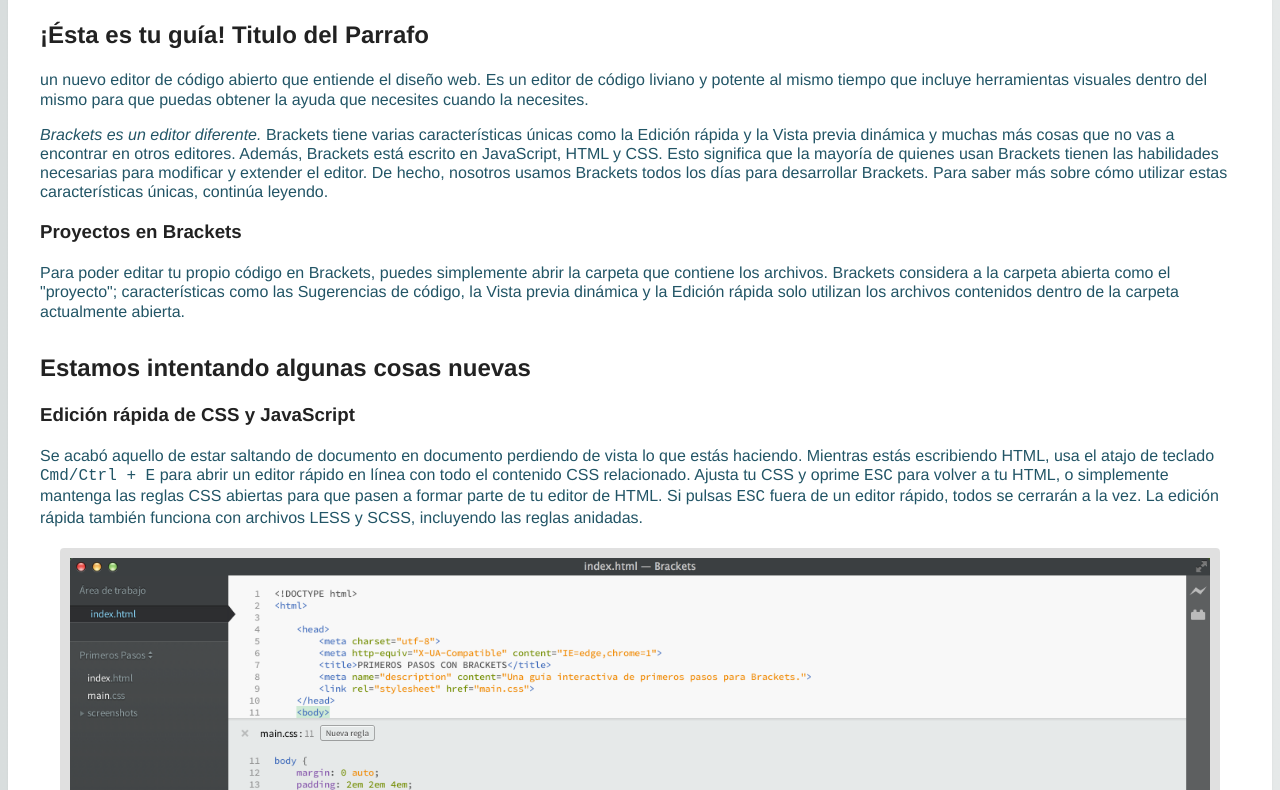
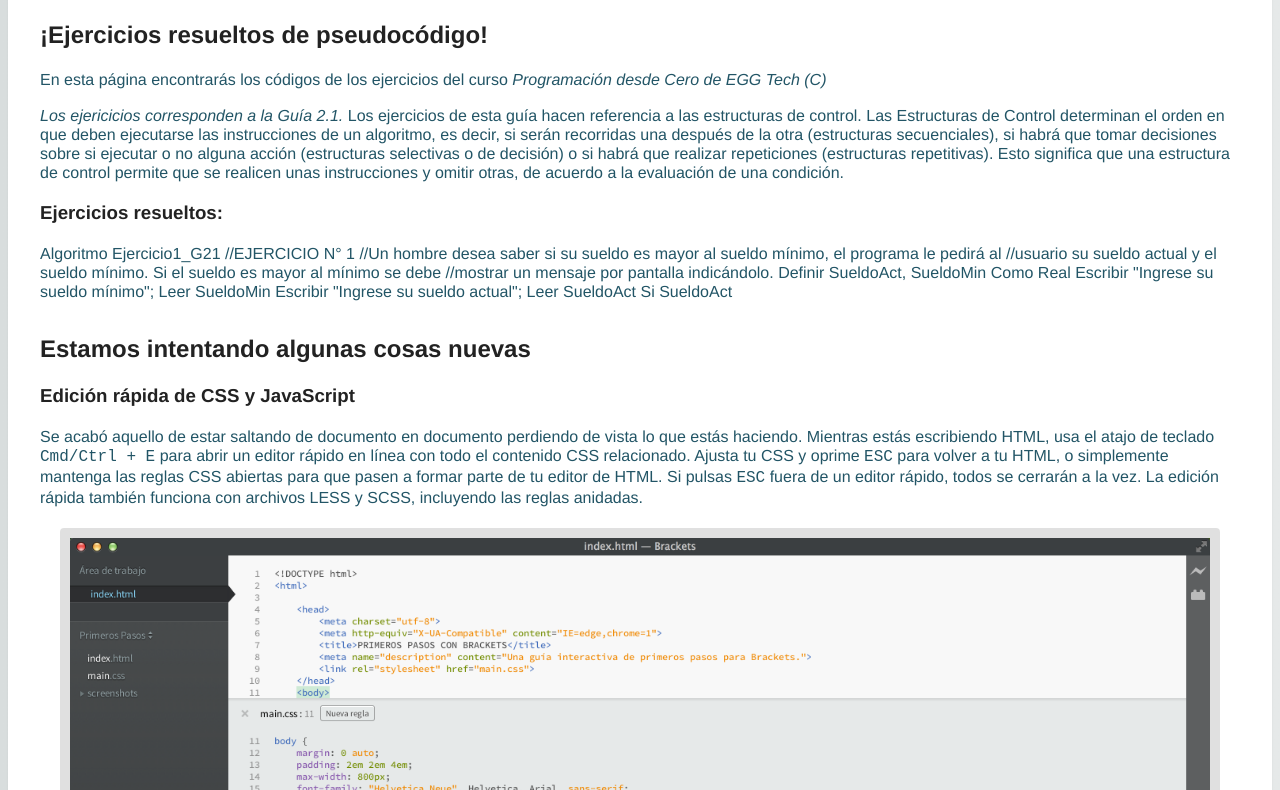
Before and after one commit to hfaalaniz/HFAweb, a plain HTML site: page index.html in a window 1280 px wide. Shown: the part 107-897 px from the top of the page. Drawn offline with Linux system fonts and the light colour scheme.

Commit message:
modificando

```diff
--- a/index.html
+++ b/index.html
@@ -4,47 +4,62 @@
     <head>
         <meta charset="utf-8">
         <meta http-equiv="X-UA-Compatible" content="IE=edge">
-        <title>MIS PRIMEROS PASOS CON BRACKETS - TITULO </title>
+        <title>PSEUDOCÓDIGO CON PSEINT </title>
         <meta name="description" content="Una guía interactiva de primeros pasos para Brackets.">
         <link rel="stylesheet" href="./styles/styles.css">
     </head>
     <body>
 
-        <h1> MIS PRIMEROS PASOS CON BRACKETS-Titulo del cuerpo</h1>
-        <h2>¡Ésta es tu guía! Titulo del Parrafo</h2>
+        <h1> PSEUDOCÓDIGO CON PSEINT, PROGRAMACION DESDE CERO EGG Tech</h1>
+        <h2>¡Ejercicios resueltos de pseudocódigo!</h2>
 
         <!--
             HECHO CON <3 Y JAVASCRIPT
         -->
 
         <p>
-            un nuevo editor de código abierto que entiende el diseño web. Es un editor de
-            código liviano y potente al mismo tiempo que incluye herramientas visuales dentro del mismo para
-            que puedas obtener la ayuda que necesites cuando la necesites.
+            En esta página encontrarás los códigos de los ejercicios del curso <em>Programación
+            desde Cero de EGG Tech (C)</em>
+
         </p>
 
         <!--
             ¿QUÉ ES BRACKETS?
         -->
         <p>
-            <em>Brackets es un editor diferente.</em>
-            Brackets tiene varias características únicas como la Edición rápida y la Vista previa dinámica y muchas
-            más cosas que no vas a encontrar en otros editores. Además, Brackets está escrito en JavaScript, HTML y CSS.
-            Esto significa que la mayoría de quienes usan Brackets tienen las habilidades necesarias para modificar y
-            extender el editor. De hecho, nosotros usamos Brackets todos los días para desarrollar Brackets. Para
-            saber más sobre cómo utilizar estas características únicas, continúa leyendo.
+            <em>Los ejericicios corresponden a la Guía 2.1.</em>
+            Los ejercicios de esta guía hacen referencia a las estructuras de control.
+            Las Estructuras de Control determinan el orden en que deben ejecutarse las instrucciones de un
+            algoritmo, es decir, si serán recorridas una después de la otra (estructuras secuenciales), si habrá
+            que tomar decisiones sobre si ejecutar o no alguna acción (estructuras selectivas o de decisión)
+            o si habrá que realizar repeticiones (estructuras repetitivas). Esto significa que una estructura de
+            control permite que se realicen unas instrucciones y omitir otras, de acuerdo a la evaluación de
+            una condición.
+
         </p>
 
         <!--
             EMPIEZA CON TUS PROPIOS ARCHIVOS
         -->
 
-        <h3>Proyectos en Brackets</h3>
+        <h3>Ejercicios resueltos:</h3>
         <p>
-            Para poder editar tu propio código en Brackets, puedes simplemente abrir la carpeta que contiene los
-            archivos. Brackets considera a la carpeta abierta como el "proyecto"; características como las Sugerencias
-            de código, la Vista previa dinámica y la Edición rápida solo utilizan los archivos contenidos dentro de
-            la carpeta actualmente abierta.
+            Algoritmo Ejercicio1_G21
+                //EJERCICIO N° 1
+                //Un hombre desea saber si su sueldo es mayor al sueldo mínimo, el programa le pedirá al
+                //usuario su sueldo actual y el sueldo mínimo. Si el sueldo es mayor al mínimo se debe
+                //mostrar un mensaje por pantalla indicándolo.
+                Definir SueldoAct, SueldoMin Como Real
+
+                Escribir "Ingrese su sueldo mínimo"; Leer SueldoMin
+                Escribir "Ingrese su sueldo actual"; Leer SueldoAct
+
+                Si SueldoAct<SueldoMin Entonces
+                    Escribir "Su sueldo mínimo es MAYOR"
+                SiNo
+                    Escribir "Su sueldo actual es MAYOR"
+                FinSi
+            FinAlgoritmo
         </p>
 
         <samp>
```
